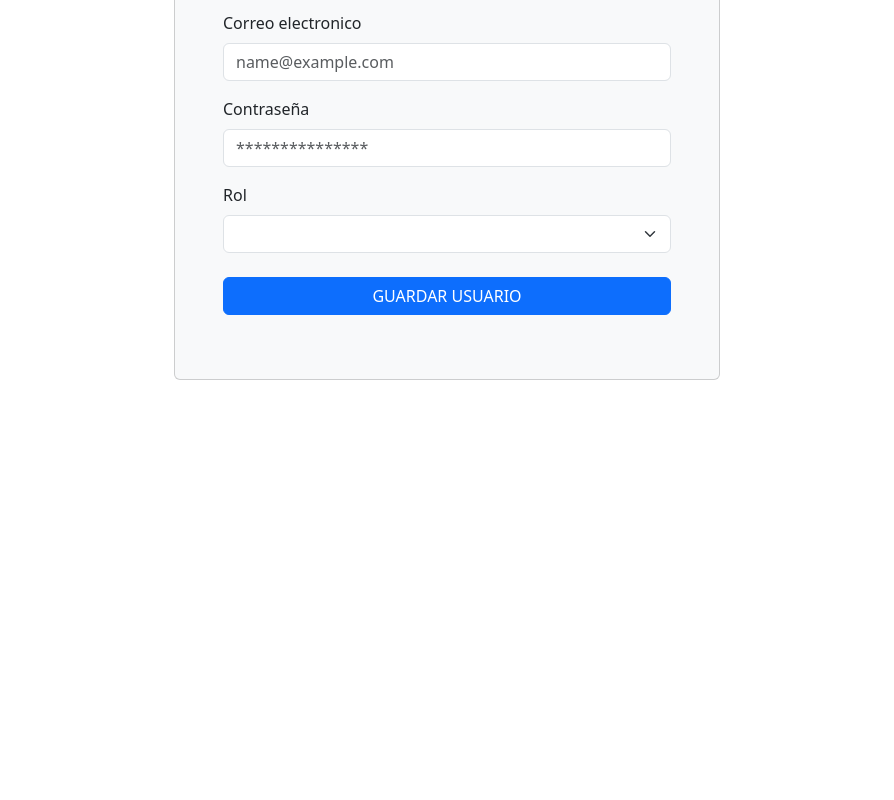
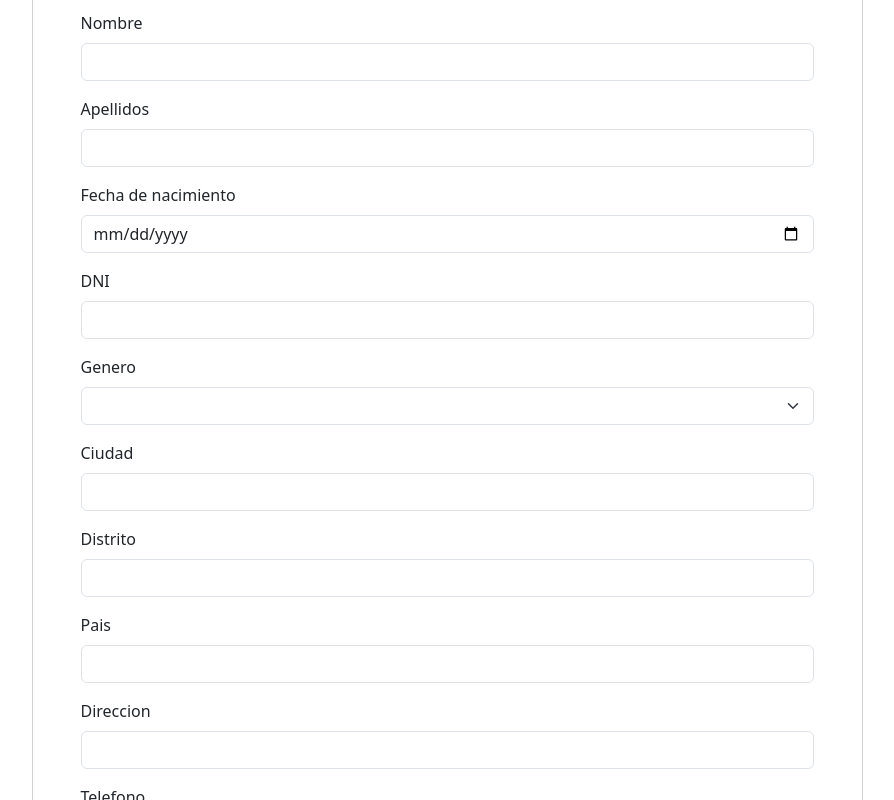
Before and after one commit to EduMMorenolp/c18-16-n-node-react-T, a React (Vite) app in the folder frontend/: page /admin/register in a window 1280 px wide. Shown: the part 220-1020 px from the top of the page, without its empty margins (193-1087 px from the left). Before the commit the page ends 800 px from the top, so only its background shows below. Built offline with nearby package versions, Linux system fonts and the light colour scheme.

Commit message:
Implemental registro de usuario desde administrador V2

```diff
--- a/frontend/src/pages/register/Register.jsx
+++ b/frontend/src/pages/register/Register.jsx
@@ -1,4 +1,5 @@
 import { useForm } from 'react-hook-form';
+import { Image } from "react-bootstrap";
 import Error from '../../components/Error';
 import Swal from "sweetalert2";
 export default function Register() {
@@ -17,11 +18,11 @@ export default function Register() {
   return (
     <div className="vh-100">
       <div className="container py-4">
-        <div className="row d-flex justify-content-center align-items-center h-100">
-          <div className="col-12 col-md-8 col-lg-6 col-xl-6">
-            <div className="card cascading-right bg-body-tertiary">
+        <div className="row d-flex justify-content-center align-items-center">
+          <div className="col-12 col-md-10 col-lg-9 col-xl-9">
+            <div className="card">
               <div className='text-center mt-5'>
-                <img
+                <Image
                   src='../placeholder.jpg'
                   alt='imagen logotipo'
                   className="rounded-circle shadow-4"
@@ -30,6 +31,152 @@ export default function Register() {
               </div>
               <div className="card-body p-5 shadow-5">
                 <form onSubmit={handleSubmit(registerUser)}>
+                  <div className="mb-3">
+                    <label htmlFor="firstName" className="form-label">Nombre</label>
+                    <input
+                      id="firstName"
+                      type="text"
+                      className="form-control"
+                      placeholder=""
+                      {...register('firstName', {
+                        required: "El nombre es obligatorio ",
+                      })}
+
+                    />
+                    {errors.firstName && (
+                      <Error>{errors.firstName?.message}</Error>
+                    )}
+                  </div>
+                  <div className="mb-3 mt-3">
+                    <label htmlFor="lastName" className="form-label">Apellidos</label>
+                    <input
+                     id="lastName"
+                     type="text"
+                     className="form-control"
+                     placeholder=""
+                     {...register('lastName', {
+                        required: "El apellido es obligatorio ",
+                     })}
+                    />
+                    {errors.lastName && (
+                      <Error>{errors.lastName?.message}</Error>
+                    )}
+                  </div>
+                  <div className="mb-3 mt-3">
+                    <label htmlFor="birthdate" className="form-label">Fecha de nacimiento</label>
+                    <input
+                      id="birthdate"
+                      type="date"
+                      className="form-control"
+                      {...register('birthdate', {
+                        required: "La fecha de nacimiento es obligatorio",
+                      })}
+                    />
+                    {errors.birthdate && (
+                      <Error>{errors.birthdate?.message}</Error>
+                    )}
+                  </div>
+                  <div className="mb-3 mt-3">
+                    <label htmlFor="dni" className="form-label">DNI</label>
+                    <input
+                      id="dni"
+                      type="text"
+                      className="form-control"
+                      {...register('dni', {
+                        required: "El DNI es obligatorio",
+                      })}
+                    />
+                    {errors.dni && (
+                      <Error>{errors.dni?.message}</Error>
+                    )}
+                  </div>
+                  <div className="mb-3 mt-3">
+                    <label htmlFor="gender" className="form-label">Genero</label>
+                    <select
+                      id="gender"
+                      className="form-select"
+                      {...register('gender', {
+                        required: "El genero es obligatorio",
+                      })}
+                    >
+
+
+                    </select>
+                    {errors.gender && (
+                      <Error>{errors.gender?.message}</Error>
+                    )}
+                  </div>
+
+                  <div className="mb-3 mt-3">
+                    <label htmlFor="city" className="form-label">Ciudad</label>
+                    <input
+                      id="city"
+                      type="text"
+                      className="form-control"
+                      placeholder=""
+                      {...register('city', {
+                        required: "La ciudad es obligatorio",
+                      })}
+                    />
+                    {errors.city && (
+                      <Error>{errors.city?.message}</Error>
+                    )}
+                  </div>
+                  <div className="mb-3 mt-3">
+                    <label htmlFor="district" className="form-label">Distrito</label>
+                    <input
+                     id="district"
+                     type="text"
+                     className="form-control"
+                     placeholder=""
+                     {...register('district', {
+                      required: "El distrito es obligatorio",
+                     })}
+                    />
+                    {errors.district && (
+                      <Error>{errors.district?.message}</Error>
+                    )}
+                  </div>
+                  <div className="mb-3 mt-3">
+                    <label htmlFor="country" className="form-label">Pais</label>
+                    <input
+                      id="country"
+                      type="text"
+                      className="form-control"
+                      placeholder=""
+                      {...register('country', {
+                        required: "El pais es obligatorio",
+                      })}
+                    />
+                    {errors.country && (
+                      <Error>{errors.country?.message}</Error>
+                    )}
+                  </div>
+                  <div className="mb-3 mt-3">
+                    <label htmlFor="address" className="form-label">Direccion</label>
+                    <input
+                      id="address"
+                      type="text"
+                      className="form-control"
+                      placeholder=""
+                      {...register('address', {
+                        required: "La direccion es obligatorio",
+                      })}
+                    />
+                     {errors.address && (
+                      <Error>{errors.address?.message}</Error>
+                    )}
+                  </div>
+
+                  <div className="mb-3 mt-3">
+                    <label htmlFor="phone" className="form-label">Telefono</label>
+                    <input
+                      id="phone"
+                      type="number"
+                      className="form-control"
+                      placeholder=""
+                    />
+                  </div>
 
                   <div className="mb-3">
                     <label htmlFor="email" className="form-label">Correo electronico</label>
@@ -66,18 +213,18 @@ export default function Register() {
                     )}
                   </div>
                   <div className="mb-3 mt-3">
-                    <label htmlFor="role" className="form-label">Rol</label>
+                    <label htmlFor="roleId" className="form-label">Rol</label>
                     <select
-                      id="role"
+                      id="roleId"
                       className="form-select"
-                      {...register("rolId", {
-                        required: 'El rol es obligatorio',
+                      {...register('roleId',{
+                        required: 'El rol es obligatorio'
                       })}
                     >
 
                     </select>
-                    {errors.rolId && (
-                      <Error>{errors.rolId?.message}</Error>
+                    {errors.roleId && (
+                      <Error>{errors.roleId?.message}</Error>
                     )}
                   </div>
 
```
